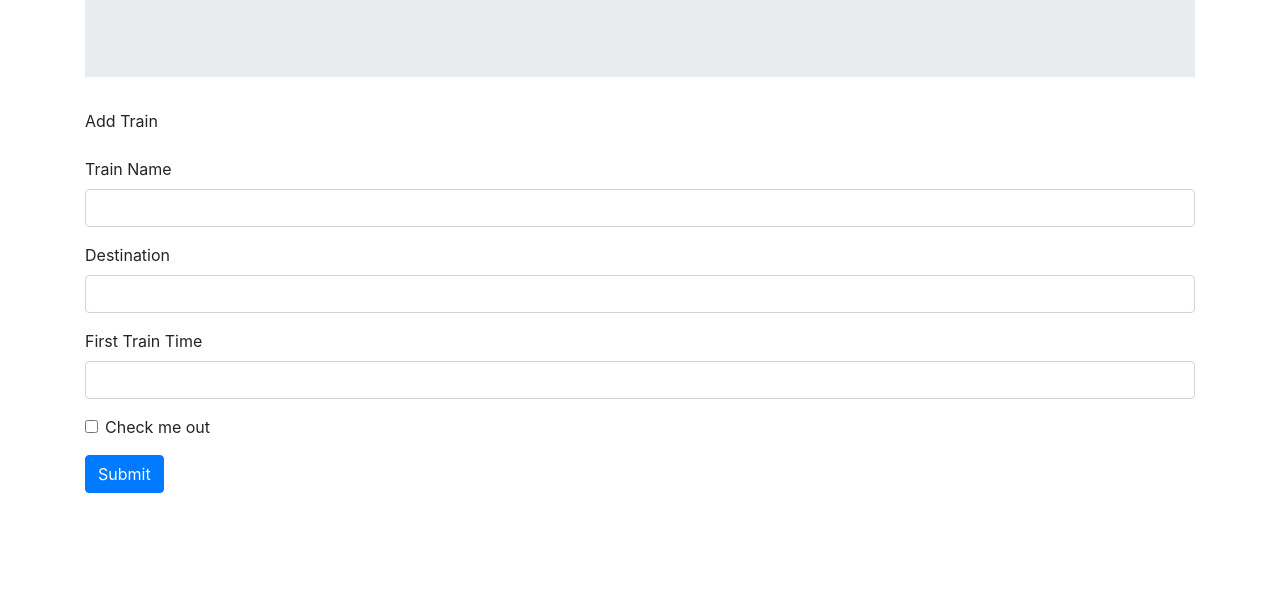
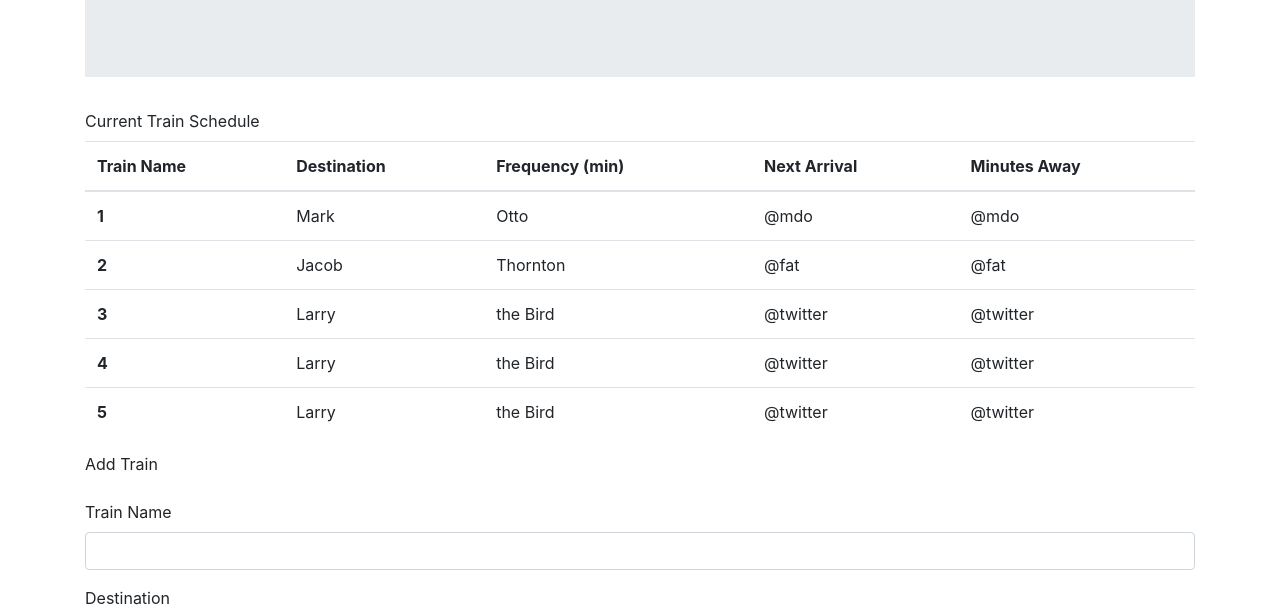
Before and after one commit to niviamanjee/Firebase-Train-Scheduler, a plain HTML site: page index.html in a window 1280 px wide. Shown: the part 172-788 px from the top of the page. Drawn offline with nearby package versions, Linux system fonts and the light colour scheme.

Commit message:
html framework made and some js logic added

```diff
--- a/assets/javascript/logic.js
+++ b/assets/javascript/logic.js
@@ -0,0 +1,28 @@
+//psuedocode:
+//create an array of two example train entries
+//maybe create an object of arrays, or an object that holds the table data per row
+var trainData = [
+    {
+        trainName: "Trenton Express",
+        destination: "Trenton",
+        frequency: "25",
+        nextArrival: "05:35PM",
+        minutesAway: "10"
+
+    },
+    {
+        trainName: "Trenton Express",
+        destination: "Trenton",
+        frequency: "25",
+        nextArrival: "05:35PM",
+        minutesAway: "10"
+    },
+    {
+        trainName: "Trenton Express",
+        destination: "Trenton",
+        frequency: "25",
+        nextArrival: "05:35PM",
+        minutesAway: "10"
+    }
+]
+//dynamically create buttons to add entries to table
--- a/index.html
+++ b/index.html
@@ -23,6 +23,55 @@
                 </p>
             </div>
         </div>
+        <table class="table">
+            <label> Current Train Schedule </label>
+            <thead id="table-titles">
+                <tr>
+                    <th scope="col"> Train Name </th>
+                    <th scope="col"> Destination </th>
+                    <th scope="col">Frequency (min) </th>
+                    <th scope="col"> Next Arrival</th>
+                    <th scope="col"> Minutes Away </th>
+                </tr>
+            </thead>
+            <tbody id="table-entries">
+                <tr>
+                    <th scope="row">1</th>
+                    <td>Mark</td>
+                    <td>Otto</td>
+                    <td>@mdo</td>
+                    <td>@mdo</td>
+                </tr>
+                <tr>
+                    <th scope="row">2</th>
+                    <td>Jacob</td>
+                    <td>Thornton</td>
+                    <td>@fat</td>
+                    <td>@fat</td>
+                </tr>
+                <tr>
+                    <th scope="row">3</th>
+                    <td>Larry</td>
+                    <td>the Bird</td>
+                    <td>@twitter</td>
+                    <td>@twitter</td>
+                </tr>
+                <tr>
+                    <th scope="row">4</th>
+                    <td>Larry</td>
+                    <td>the Bird</td>
+                    <td>@twitter</td>
+                    <td>@twitter</td>
+                </tr>
+                <tr>
+                    <th scope="row">5</th>
+                    <td>Larry</td>
+                    <td>the Bird</td>
+                    <td>@twitter</td>
+                    <td>@twitter</td>
+                </tr>
+            </tbody>
+        </table>
         <form>
             <div class="form-group title">
                 <label> Add Train </label>
```
